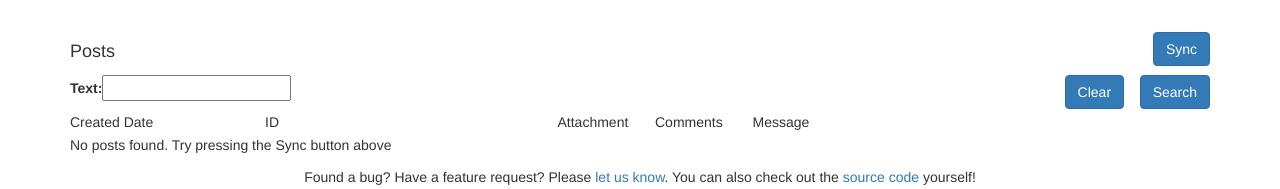
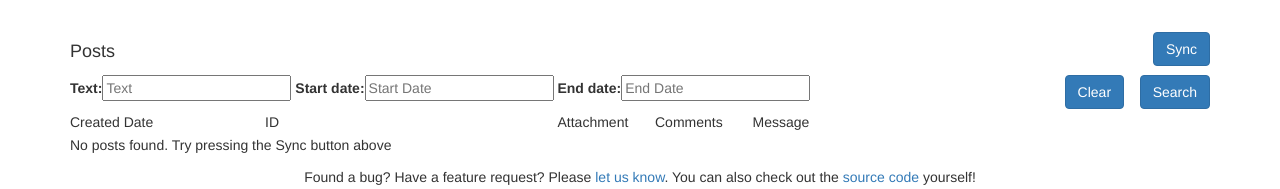
Before and after one commit to jessamynsmith/analysocial, a Django app: page /facebook/posts/ in a window 1280 px wide. Shown: the part 51-240 px from the top of the page. Run offline with Django 3.2, Linux system fonts and the light colour scheme; the visitor is signed in with stand-in values (Sample User, id 1); data that the repository does not hold is empty; some libraries are stand-ins or nearby versions.

Commit message:
Added date filtering on posts.

```diff
--- a/bower.json
+++ b/bower.json
@@ -19,6 +19,7 @@
     "bootstrap": "^3.3.7",
     "highstock": "^3.0.1",
     "jquery": "~2.1.4",
-    "overlay-component": "^0.0.3"
+    "overlay-component": "^0.0.3",
+    "bootstrap-datepicker": "~1.6.4"
   }
 }
--- a/graph/forms.py
+++ b/graph/forms.py
@@ -1,5 +1,20 @@
 from django import forms
+from django.utils.translation import ugettext_lazy as _
+
+from graph.helpers import get_title
 
 
-class SearchForm(forms.Form):
+class SearchBaseForm(forms.Form):
+
+    def __init__(self, *args, **kwargs):
+        super(SearchBaseForm, self).__init__(*args, **kwargs)
+        for field in self.fields:
+            self.fields[field].widget.attrs['placeholder'] = _(get_title(field))
+
+
+class SearchForm(SearchBaseForm):
     text = forms.CharField(required=False)
+    start_date = forms.DateField(required=False)
+    end_date = forms.DateField(required=False)
+
+    # TODO validate end_date >= start_date
--- a/graph/helpers.py
+++ b/graph/helpers.py
@@ -5,9 +5,14 @@ from allauth.socialaccount.models import SocialAccount
 from django.conf import settings
 from django.db import IntegrityError
 from django.db.models import Count
+from django.template.defaultfilters import title
 
 from graph import models as graph_models
 
+
+def get_title(field_name):
+    field_words = field_name.replace('_', ' ')
+    return title(field_words)
 
 def _get_statistics_value(values, method_name, num_values_required=1):
     value = None
--- /dev/null
+++ b/graph/static/graph/js/datepicker.js
@@ -0,0 +1,5 @@
+$(document).ready(function() {
+    $("input[id$='_date']").datepicker({
+        format: "yyyy-mm-dd"
+    });
+});
--- a/graph/templates/graph/post_list.html
+++ b/graph/templates/graph/post_list.html
@@ -3,6 +3,10 @@
 {% load i18n static bootstrap %}
 
 {% block title %}{% trans "Facebook Posts" %}{% endblock %}
+
+{% block head %}
+    <link rel="stylesheet" href="{% static 'bootstrap-datepicker/dist/css/bootstrap-datepicker3.min.css' %}">
+{% endblock %}
 
 {% block content %}
 
@@ -23,9 +27,9 @@
         </div>
 
         <div class="row">
-            <form method="GET">
+            <form method="GET" class="form-inline">
                 <div class="col-xs-9 col-sm-9 col-md-10">
-                    {{ search_form|bootstrap_inline }}
+                    {{ form|bootstrap_inline }}
                 </div>
                 <div class="col-xs-3 col-sm-3 col-md-2">
                     <span class="pull-right">
@@ -74,5 +78,8 @@
 
 {% block extra_js %}
     <script type='text/javascript' src="{% static 'overlay-component/main.js' %}"></script>
+    <script type='text/javascript' src="{% static 'bootstrap-datepicker/dist/js/bootstrap-datepicker.min.js' %}"></script>
     <script src="{% static 'graph/js/overlay.js' %}"></script>
+    <script src="{% static 'graph/js/datepicker.js' %}"></script>
+
 {% endblock %}
--- a/graph/views.py
+++ b/graph/views.py
@@ -1,5 +1,5 @@
 import datetime
-from dateutil import relativedelta
+from dateutil.relativedelta import relativedelta
 
 from django.conf import settings
 from django.contrib.auth.decorators import login_required
@@ -8,11 +8,34 @@ from django.urls import reverse
 from django.utils.decorators import method_decorator
 from django.views.generic import DetailView, ListView, RedirectView, TemplateView, View
 from django.views.generic.base import ContextMixin
+from django.views.generic.edit import FormMixin
 from jsonview.decorators import json_view
 
 from graph import forms as graph_forms
 from graph import models as graph_models
 from graph import helpers
+
+
+class FormListView(FormMixin, ListView):
+    def get_form_kwargs(self):
+        kwargs = super(FormListView, self).get_form_kwargs()
+        if self.request.method == 'GET':
+            kwargs.update({
+                'data': self.request.GET,
+            })
+        return kwargs
+
+    def get(self, request, *args, **kwargs):
+        self.form = self.get_form()
+        return super(FormListView, self).get(request, *args, **kwargs)
+
+    def get_context_data(self, **kwargs):
+        context = super(FormListView, self).get_context_data(**kwargs)
+        context['form'] = self.form
+        return context
+
+    def post(self, request, *args, **kwargs):
+        return self.get(request, *args, **kwargs)
 
 
 @method_decorator(json_view, name='dispatch')
@@ -47,7 +70,7 @@ class UserProfileView(TemplateView):
 
 
 @method_decorator(login_required, name='dispatch')
-class PostListView(ListView):
+class PostListView(FormListView):
     model = graph_models.Post
     paginate_by = 25
     searchable_fields = [
@@ -57,22 +80,25 @@ class PostListView(ListView):
         "comment__from_json",
         "comment__message",
     ]
+    form_class = graph_forms.SearchForm
 
     def get_queryset(self):
         queryset = super(PostListView, self).get_queryset()
         queryset = queryset.filter(user=self.request.user).order_by('-created_time')
-        search_text = self.request.GET.get('text')
-        if search_text:
-            q = Q()
-            for field in self.searchable_fields:
-                q |= Q(**{'%s__icontains' % field: search_text})
-            queryset = queryset.filter(q).distinct()
+        if self.form.is_valid():
+            start_date = self.form.cleaned_data.get('start_date')
+            end_date = self.form.cleaned_data.get('end_date')
+            search_text = self.form.cleaned_data.get('text')
+            if start_date:
+                queryset = queryset.filter(created_time__gte=start_date)
+            if end_date:
+                queryset = queryset.filter(created_time__lt=end_date + relativedelta(days=1))
+            if search_text:
+                q = Q()
+                for field in self.searchable_fields:
+                    q |= Q(**{'%s__icontains' % field: search_text})
+                queryset = queryset.filter(q).distinct()
         return queryset
-
-    def get_context_data(self, **kwargs):
-        context = super(PostListView, self).get_context_data(**kwargs)
-        context['search_form'] = graph_forms.SearchForm(self.request.GET)
-        return context
 
     def post(self, request, *args, **kwargs):
         helpers.retrieve_facebook_posts(user=self.request.user, ignore_errors=True)
@@ -121,7 +147,7 @@ class UsageView(TemplateView):
         posts = graph_models.Post.objects.filter(user=self.request.user)
         posts_by_day = helpers.posts_by_day(posts)
         post_counts_by_day = [day[1] for day in posts_by_day]
-        six_months_ago = datetime.date.today() - relativedelta.relativedelta(months=6)
+        six_months_ago = datetime.date.today() - relativedelta(months=6)
         last_6_months = [day[1] for day in posts_by_day.filter(created_time__gt=six_months_ago)]
         posts_by_count = sorted(post_counts_by_day)
         maximum_posts = ''
@@ -138,7 +164,7 @@ class UsageView(TemplateView):
         comments = graph_models.Comment.objects.filter(post__user=self.request.user)
         comments_by_post = helpers.comments_by_post(comments)
         comment_counts_by_post = [day[1] for day in comments_by_post]
-        six_months_ago = datetime.date.today() - relativedelta.relativedelta(months=6)
+        six_months_ago = datetime.date.today() - relativedelta(months=6)
         last_6_months = [day[1] for day in comments_by_post.filter(
             post__created_time__gt=six_months_ago)]
         context['comments_by_post'] = {
```
Also changed, not shown: README.md.
